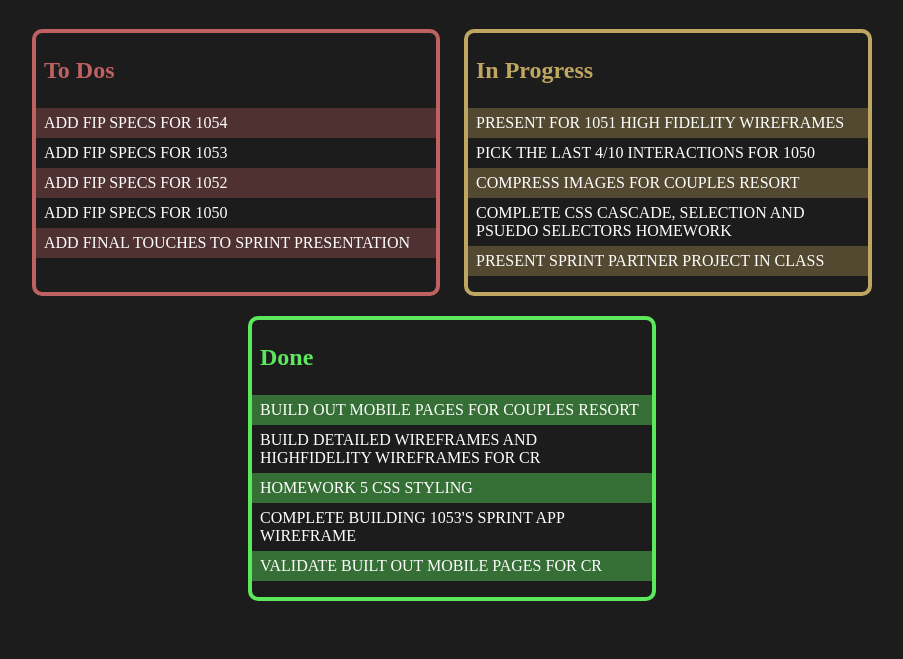
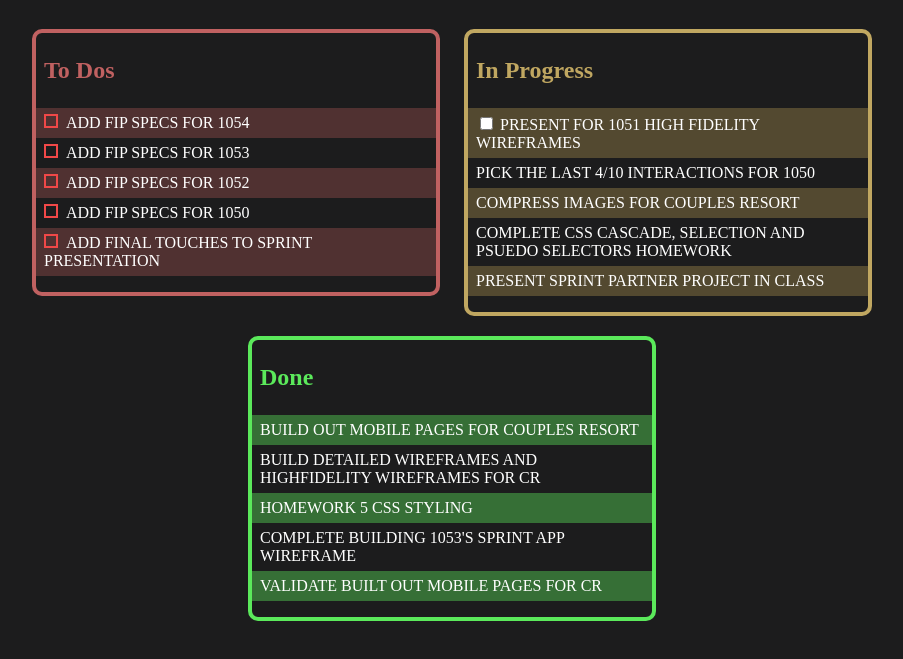
Before and after one commit to Jclarke-1/clarke_j_hw3, a plain HTML site: page index.html in a window 1280 px wide. Shown: the part 91-750 px from the top of the page, without its empty margins (188-1091 px from the left). Drawn offline with Linux system fonts and the light colour scheme.

Commit message:
CSS Styled Checkboxes, Added Completion indicator
CSS styling for To Do List with a Completion indicator and text colour change.

```diff
--- a/css/main.css
+++ b/css/main.css
@@ -74,3 +74,38 @@ ul li {
 .done li:nth-child(odd) {
     background-color: rgba(81, 194, 81, 0.5);
 }
+
+
+/* To Do List Checkbox */
+.check-con1 input[type="checkbox"] {
+    display: none;
+}
+
+.check-con1 label::before {
+    content: "";
+    display: inline-block;
+    width: 10px;
+    height: 10px;
+    border: 2px solid #f14848;
+    margin-right: 8px;
+    cursor: pointer;
+}
+
+.check-con1 input[type="checkbox"]:checked + label {
+    color: rgb(87, 78, 78);
+}
+
+.check-con1 input[type="checkbox"]:checked + label::after {
+    content: "X";
+    color: rgb(255, 255, 255);
+    font-size: 14px;
+    position: absolute;
+    left: 10px;
+    top: 5px;
+}
+
+.check-con1 li {
+    position: relative;
+}
+
+/* In Progress Checkbox */
--- a/index.html
+++ b/index.html
@@ -10,27 +10,60 @@
     <h1>Homework To Do List!</h1>
   </header>
   <main>
+
+    <div class="check-con1">
     <article id="todo">
       <h2>To Dos</h2>
       <ul class="todo">
-        <li>Add FIP Specs for 1054</li>
-        <li>Add FIP Specs for 1053</li>
-        <li>Add FIP Specs for 1052</li>
-        <li>Add FIP Specs for 1050</li>
-        <li>Add Final Touches to Sprint Presentation</li>
+        <li>
+          <input type="checkbox" id="todo1">
+          <label for="todo1">Add FIP Specs for 1054</label>
+        </li>
+        <li>
+          <input type="checkbox" id="todo2">
+          <label for="todo2">Add FIP Specs for 1053</label>
+        </li>
+        <li>
+          <input type="checkbox" id="todo3">
+          <label for="todo3">Add FIP Specs for 1052</label>
+        </li>
+        <li>
+          <input type="checkbox" id="todo4">
+          <label for="todo4">Add FIP Specs for 1050</label>
+        </li>
+        <li>
+          <input type="checkbox" id="todo5">
+          <label for="todo5">Add Final Touches to Sprint Presentation</label>
+        </li>
       </ul>
     </article>
+    </div>
 
+    <div class="check-con2">
     <article id="inprogress">
       <h2>In Progress</h2>
       <ul class="inprogress">
-        <li>Present for 1051 High Fidelity Wireframes</li>
-        <li>Pick the last 4/10 interactions for 1050</li>
-        <li>Compress Images for Couples Resort</li>
-        <li>Complete CSS Cascade, Selection and Psuedo Selectors Homework</li>
-        <li>Present Sprint Partner Project in Class</li>
+        <li>
+          <input type="checkbox" id="progress1">
+          <label for="progress1">
+          Present for 1051 High Fidelity Wireframes
+          </label>
+        </li>
+        <li>
+          Pick the last 4/10 interactions for 1050
+        </li>
+        <li>
+          Compress Images for Couples Resort
+        </li>
+        <li>
+          Complete CSS Cascade, Selection and Psuedo Selectors Homework
+        </li>
+        <li>
+          Present Sprint Partner Project in Class
+        </li>
       </ul>
       </article>
+      </div>
 
       <article id="done">
         <h2>Done</h2>
```
